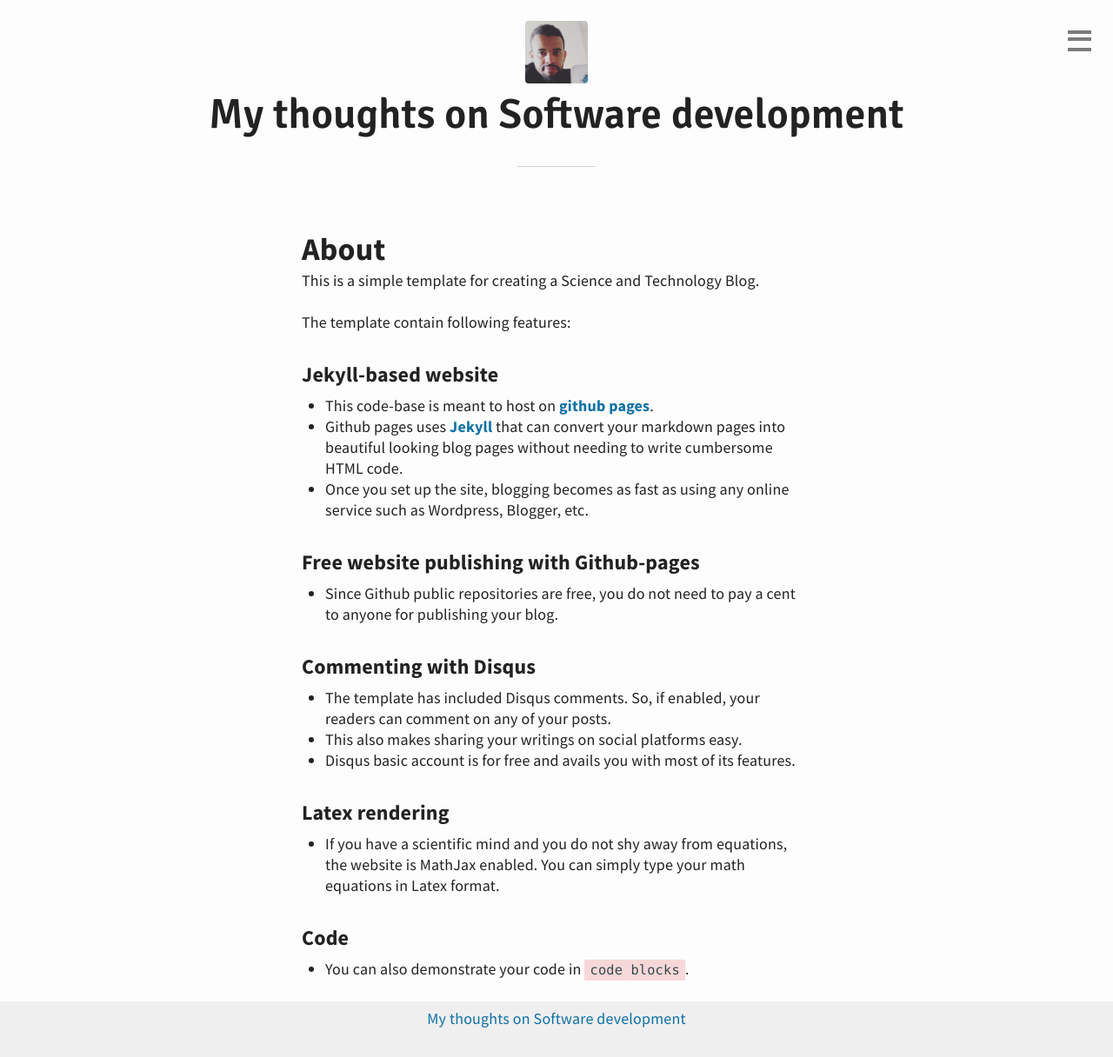
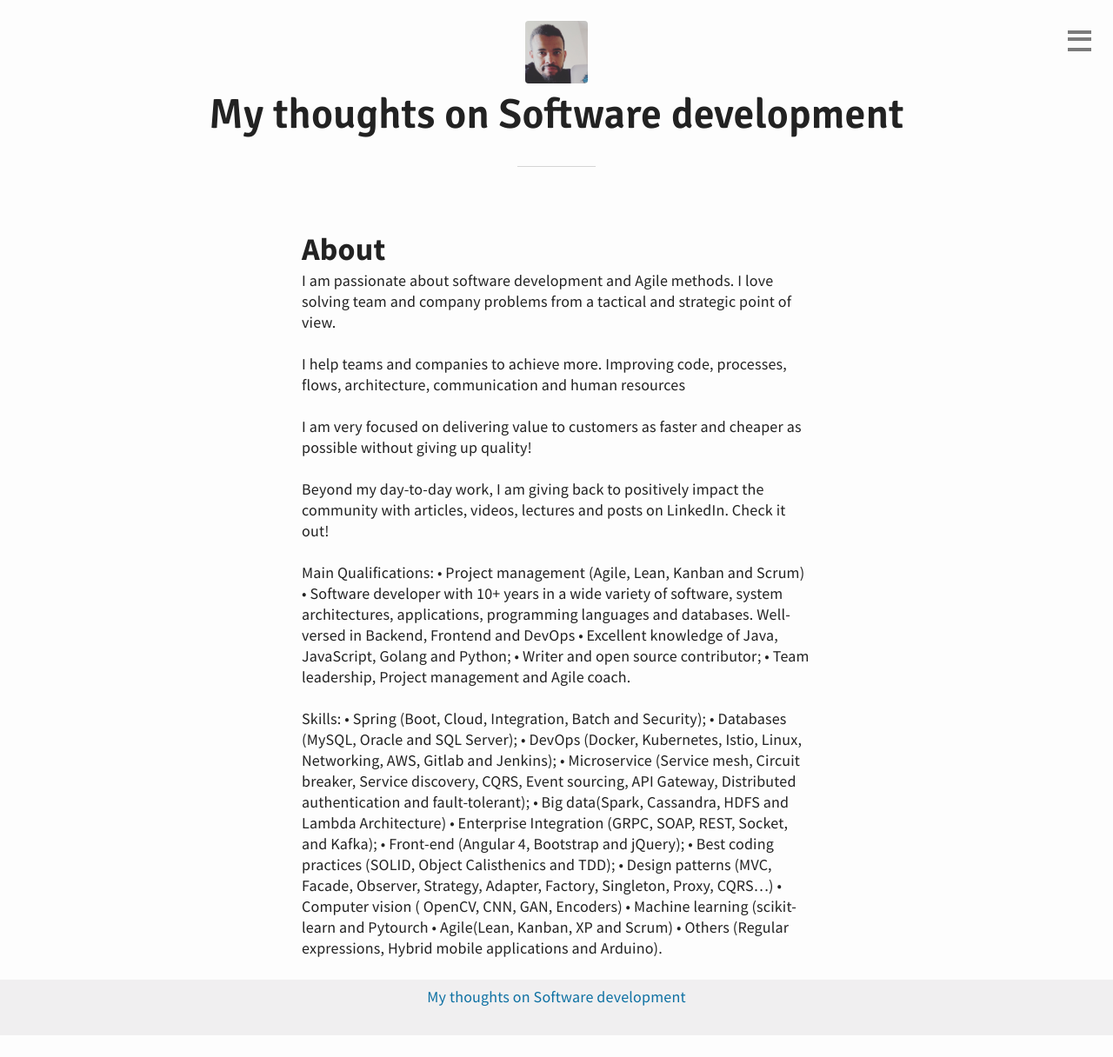
Before and after one commit to apssouza22/blog, a Jekyll site: the page built from about.md, in a window 1280 px wide. Shown: the whole page at 87% size. Built offline with Jekyll 4.4.1, drawn with Linux system fonts in a browser that asks for light colours; after the commit the page ends 1191 px from its top, so only the background shows below that.

Commit message:
Change links

```diff
--- a/_config.yml
+++ b/_config.yml
@@ -5,7 +5,7 @@ url: "https://apssouza22.github.io/blog"
 author:
   name: "Alexsandro Souza"
   email: "apssouza22@gmail.com"
-  url: "https://apssouza22.github.io/blog"
+  url: "https://apssouza22.github.io/blog/about"
 
 # Build settings
 baseurl: /blog/
@@ -25,7 +25,7 @@ defaults:
       layout: "post"
 
 # Custom variables
-genre: "Science and Technology Blog" # Blog genre
+genre: "Blog" # Blog genre
 version: "1.0.1"    # Blog site version
 
 # Disqus comments
--- a/_includes/link.html
+++ b/_includes/link.html
@@ -1,2 +1,3 @@
-<a href="https://github.com/pranjaldhole/science-blog-template">Github Repo</a>
-<a href="https://pranjaldhole.github.io">About author</a>
+<a href="https://apssouza22.github.io/blog/">Home</a>
+<a href="https://github.com/apssouza22/blog">Github Repo</a>
+<a href="https://apssouza22.github.io/blog/about">About author</a>
--- a/_includes/menu.html
+++ b/_includes/menu.html
@@ -3,11 +3,11 @@
 		<a href="{{ site.baseurl }}">Home</a>
 
 		<!-- Nav pages -->
-	  {% for page in site.pages %}
-	    {% if page.layout == "page" %}
-	      <a href="{{ site.baseurl }}{{ page.url }}" title="{{ page.title }}">{{ page.title }}</a>
-	    {% endif %}
-	  {% endfor %}
+<!--	  {% for page in site.pages %}-->
+<!--	    {% if page.layout == "page" %}-->
+<!--	      <a href="{{ site.baseurl }}{{ page.url }}" title="{{ page.title }}">{{ page.title }}</a>-->
+<!--	    {% endif %}-->
+<!--	  {% endfor %}-->
 
     <!-- Nav links -->
 	  {% include link.html %}
--- a/about.md
+++ b/about.md
@@ -1,35 +1,35 @@
 ---
 layout: page
-title: About Science and Technology Blog
+title: About Alexsandro Souza
 ---
 ## About
 
-This is a simple template for creating a Science and Technology Blog.
+I am passionate about software development and Agile methods. I love solving team and company problems from a tactical and strategic point of view.
 
-The template contain following features:
+I help teams and companies to achieve more. Improving code, processes, flows, architecture, communication and human resources
 
-### Jekyll-based website
-- This code-base is meant to host on [github pages](https://pages.github.com/).
-- Github pages uses [Jekyll](https://jekyllrb.com/) that can convert your
-markdown pages into beautiful looking blog pages without needing to
-write cumbersome HTML code.
-- Once you set up the site, blogging becomes as fast as using any online service
-such as Wordpress, Blogger, etc.
+I am very focused on delivering value to customers as faster and cheaper as possible without giving up quality!
 
-### Free website publishing with Github-pages
-- Since Github public repositories are free, you do not need to pay a cent to
-anyone for publishing your blog.
+Beyond my day-to-day work, I am giving back to positively impact the community with articles, videos, lectures and posts on LinkedIn. Check it out!
 
-### Commenting with Disqus
-- The template has included Disqus comments. So, if enabled, your readers can
-comment on any of your posts.
-- This also makes sharing your writings on social platforms easy.
-- Disqus basic account is for free and avails you with most of its features.
+Main Qualifications:
+• Project management (Agile, Lean, Kanban and Scrum)
+• Software developer with 10+ years in a wide variety of software, system architectures, applications, programming languages and databases. Well-versed in Backend, Frontend and DevOps
+• Excellent knowledge of Java, JavaScript, Golang and Python;
+• Writer and open source contributor;
+• Team leadership, Project management and Agile coach.
 
-### Latex rendering
-- If you have a scientific mind and you do not shy away from equations, the
-website is MathJax enabled. You can simply type your math equations in
-Latex format.
-
-### Code
-- You can also demonstrate your code in `code blocks`.
+Skills:
+• Spring (Boot, Cloud, Integration, Batch and Security);
+• Databases (MySQL, Oracle and SQL Server);
+• DevOps (Docker, Kubernetes, Istio, Linux, Networking, AWS, Gitlab and Jenkins);
+• Microservice (Service mesh, Circuit breaker, Service discovery, CQRS, Event sourcing, API Gateway, Distributed authentication and fault-tolerant);
+• Big data(Spark, Cassandra, HDFS and Lambda Architecture)
+• Enterprise Integration (GRPC, SOAP, REST, Socket, and Kafka);
+• Front-end (Angular 4, Bootstrap and jQuery);
+• Best coding practices (SOLID, Object Calisthenics and TDD);
+• Design patterns (MVC, Facade, Observer, Strategy, Adapter, Factory, Singleton, Proxy, CQRS…)
+• Computer vision ( OpenCV, CNN, GAN, Encoders)
+• Machine learning (scikit-learn and Pytourch
+• Agile(Lean, Kanban, XP and Scrum)
+• Others (Regular expressions, Hybrid mobile applications and Arduino).
```
Also changed, not shown: _posts/2023-01-25-sdlc.md (+0 -2 lines), _posts/2023-01-30-comunicaiton.md (+0 -1 lines).
